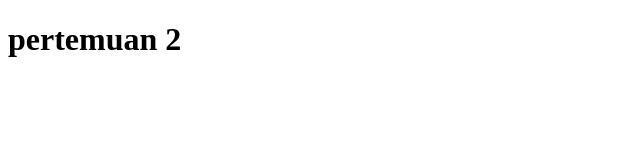
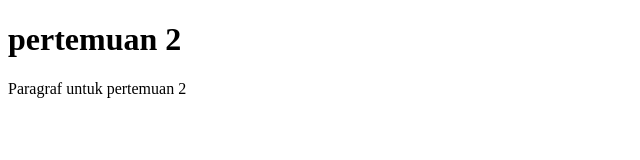
Before and after one commit to AryaSegara/pertemuan2-git-github, a plain HTML site: page index.html in a window 1280 px wide. Shown: the whole page, without its empty margins (0-640 px from the left). Drawn offline with Linux system fonts and the light colour scheme.

Commit message:
Update index.html

```diff
--- a/index.html
+++ b/index.html
@@ -7,5 +7,8 @@
 </head>
 <body>
     <h1>pertemuan 2</h1>
+    <p>
+        Paragraf untuk pertemuan 2
+    </p>
 </body>
 </html>
```
